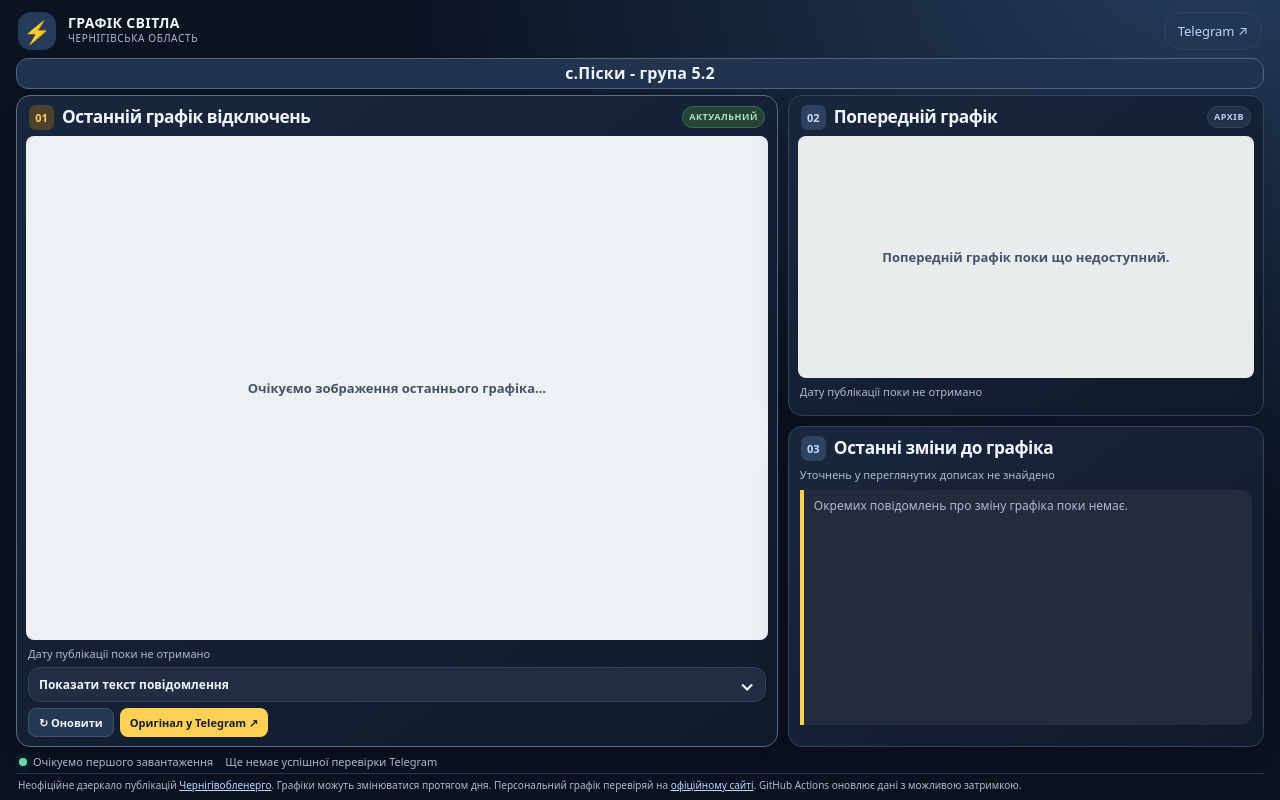
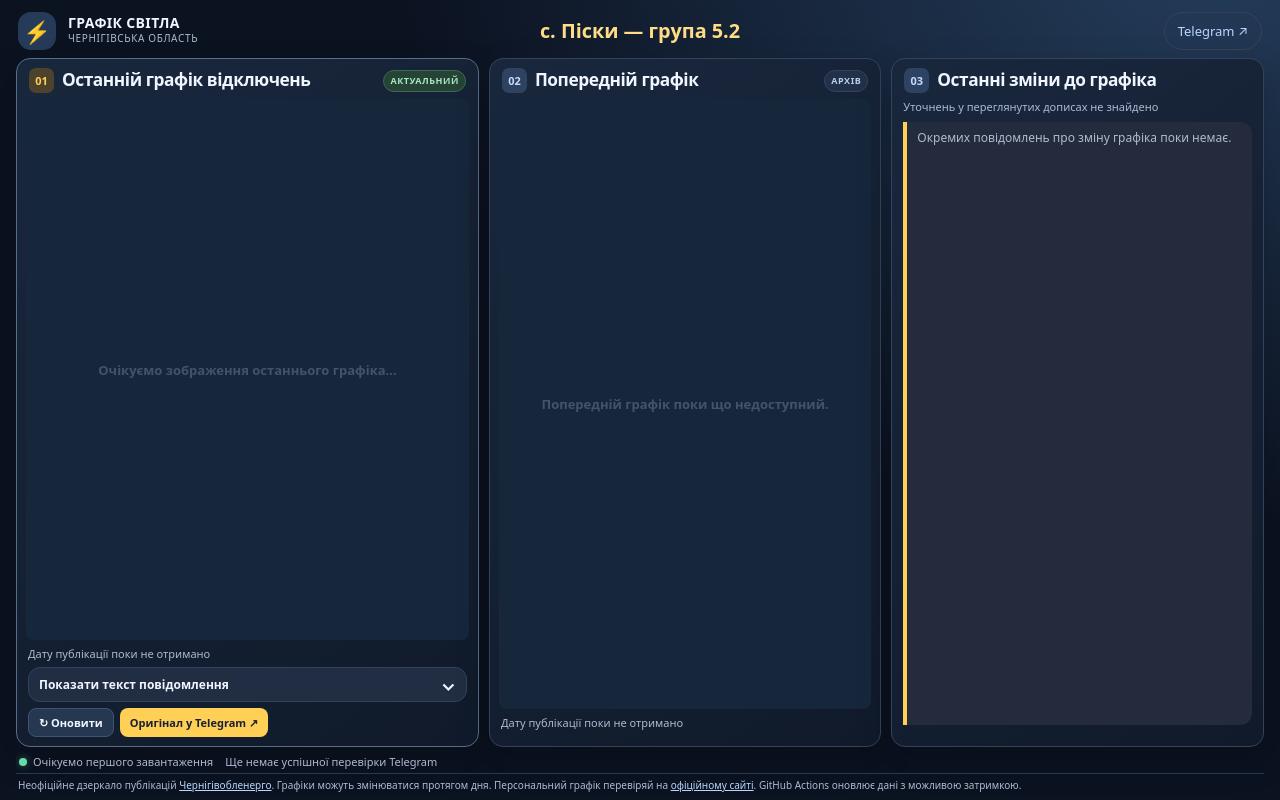
Before and after one commit to xsromasx-source/chernigiv-light, a plain HTML site: page docs/index.html in a window 1280 px wide. Drawn offline with Linux system fonts and the light colour scheme.

Commit message:
Шапка з Пісками по центру; три колонки та темне тло для графіків на ПК

```diff
--- a/docs/index.html
+++ b/docs/index.html
@@ -27,9 +27,9 @@ h1,h2{font-size:clamp(19px,3vw,25px);line-height:1.2;letter-spacing:-.025em;marg
 h1{font-size:clamp(20px,4vw,27px)}
 .tag{font-weight:700;font-size:11px;letter-spacing:.06em;padding:5px 9px;background:#264335;border:1px solid #356d52;color:#a6e9c4;border-radius:50px;white-space:nowrap}
 .secondarytag{color:#bbcee9;border-color:var(--border);background:#22314a}
-.photo{margin:0 12px;min-height:240px;background:#edf1f3;display:grid;place-items:center;border-radius:12px;overflow:hidden}
+.photo{margin:0 12px;min-height:240px;background:#17273b;display:grid;place-items:center;border-radius:12px;overflow:hidden}
 .photo img{display:block;width:100%;height:auto;max-height:1400px;object-fit:contain;cursor:zoom-in}
-.photo-sm{max-width:780px;margin:0 12px;background:#e8eced}
+.photo-sm{max-width:780px;margin:0 12px;background:#17273b}
 .photo-sm img{max-height:800px}
 .empty{padding:45px 16px;color:#43536a;text-align:center;font-weight:600;max-width:420px}
 .content{padding:15px 20px 21px}
@@ -192,32 +192,49 @@ footer{color:var(--muted);border-top:1px solid #273951;font-size:12px;padding:16
 }
 
 
-/* Village / outage group identifier, visible above all three cards. */
+/* Header: location in the centre, not a separate full-width panel. */
+header{
+  display:grid;
+  grid-template-columns:minmax(0,1fr) auto minmax(0,1fr);
+  align-items:center;
+}
+header .identity{grid-column:1;justify-self:start}
 .location-banner{
-  display:flex;
-  align-items:center;
-  justify-content:center;
-  gap:8px;
-  margin:0 0 12px;
-  padding:9px 14px;
-  border:1px solid #536582;
-  border-radius:12px;
-  background:#21334d;
-  color:var(--ink);
-  font-size:clamp(16px,2.1vw,21px);
+  grid-column:2;
+  justify-self:center;
+  color:#ffdc85;
+  background:none;
+  border:0;
+  padding:0;
+  margin:0;
+  font-size:clamp(16px,1.55vw,22px);
   font-weight:800;
-  line-height:1.2;
-  letter-spacing:.01em;
+  line-height:1.25;
   text-align:center;
+  white-space:nowrap;
 }
-@media(max-width:600px){
-  .location-banner{padding:8px 10px;margin-bottom:10px;border-radius:10px;font-size:16px}
+header .headerlink{grid-column:3;justify-self:end}
+@media(max-width:899px){
+  header{grid-template-columns:minmax(0,1fr) auto;grid-template-rows:auto auto;row-gap:5px}
+  header .identity{grid-column:1;grid-row:1}
+  header .headerlink{grid-column:2;grid-row:1}
+  .location-banner{grid-column:1/-1;grid-row:2;font-size:16px}
 }
-@media(min-width:900px){
-  .location-banner{flex:0 0 auto;margin:0 0 6px;padding:5px 10px;font-size:16px;line-height:1.15}
+@media(min-width:1200px){
+  .stack{
+    grid-template-columns:minmax(0,1.18fr) minmax(0,1fr) minmax(0,.95fr);
+    grid-template-rows:minmax(0,1fr);
+    grid-template-areas:"current previous changes";
+  }
+  .change-body .change-text{
+    display:block;
+    overflow-y:auto;
+    -webkit-line-clamp:unset;
+    line-clamp:unset;
+  }
 }
 @media(min-width:900px) and (max-height:650px){
-  .location-banner{margin-bottom:4px;padding:3px 9px;font-size:14px}
+  .location-banner{font-size:15px}
 }
 
 </style>
@@ -226,9 +243,9 @@ footer{color:var(--muted);border-top:1px solid #273951;font-size:12px;padding:16
 <main class="page">
 <header>
  <div class="identity"><span class="bolt">⚡</span><div><b>ГРАФІК СВІТЛА</b><small>ЧЕРНІГІВСЬКА ОБЛАСТЬ</small></div></div>
+ <div class="location-banner" aria-label="Населений пункт і черга відключень">с. Піски — група 5.2</div>
  <a class="headerlink" href="https://t.me/chernigivoblenergo" target="_blank" rel="noopener noreferrer">Telegram ↗</a>
 </header>
-<div class="location-banner" aria-label="Населений пункт і черга відключень">с.Піски - група 5.2</div>
 <div class="stack">
  <section class="panel panel-primary" aria-labelledby="currentTitle">
   <div class="panel-head"><div class="panel-title"><span class="index">01</span><h1 id="currentTitle">Останній графік відключень</h1></div><span class="tag">АКТУАЛЬНИЙ</span></div>
```
